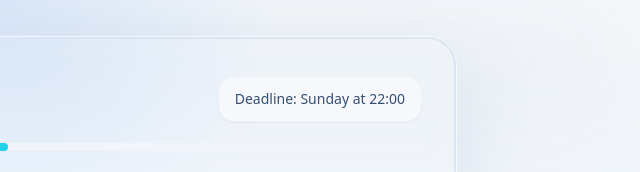
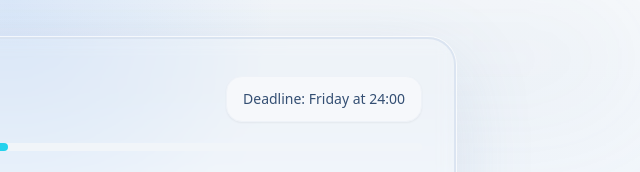
Before and after one commit to Ethan-html/skyhawk, a website: page public/form.html in a window 1280 px wide. Shown: the top 172 px of the page, 632-1272 px from the left. Drawn offline with Linux system fonts and the light colour scheme.

Commit message:
Update form.html

```diff
--- a/public/form.html
+++ b/public/form.html
@@ -344,7 +344,7 @@ function isFormClosed() {
                     <h2 class="mt-2 text-2xl font-semibold tracking-tight text-slate-900 dark:text-white sm:text-[2rem]">${section.title}</h2>
                   </div>
                   <div class="rounded-2xl border border-skyhawk-100 bg-skyhawk-50 px-4 py-3 text-sm text-skyhawk-700 shadow-sm dark:border-skyhawk-400/20 dark:bg-skyhawk-500/10 dark:text-skyhawk-100">
-                    Deadline: Sunday at 22:00
+                    Deadline: Friday at 24:00
                   </div>
                 </div>
                 <div>
```
Lines whose indentation alone changed are shown as unchanged.
